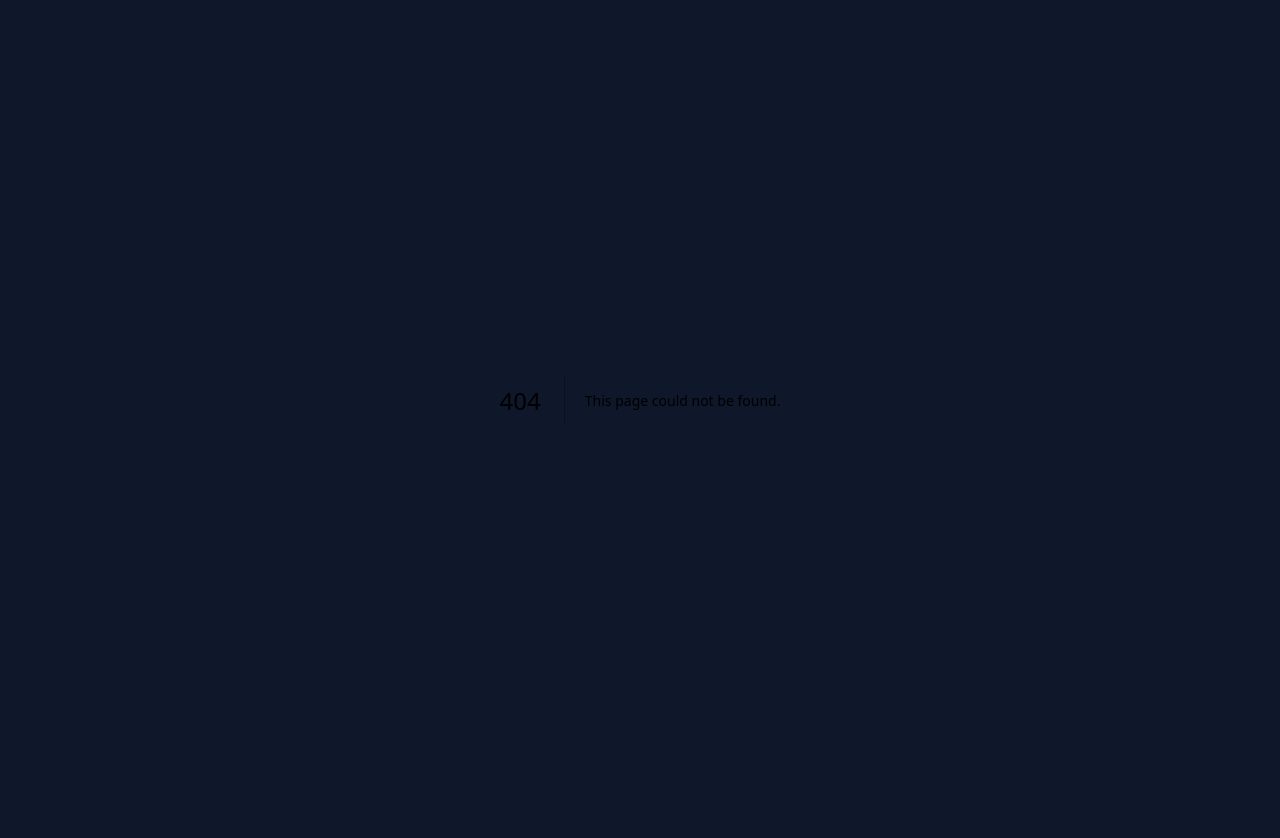
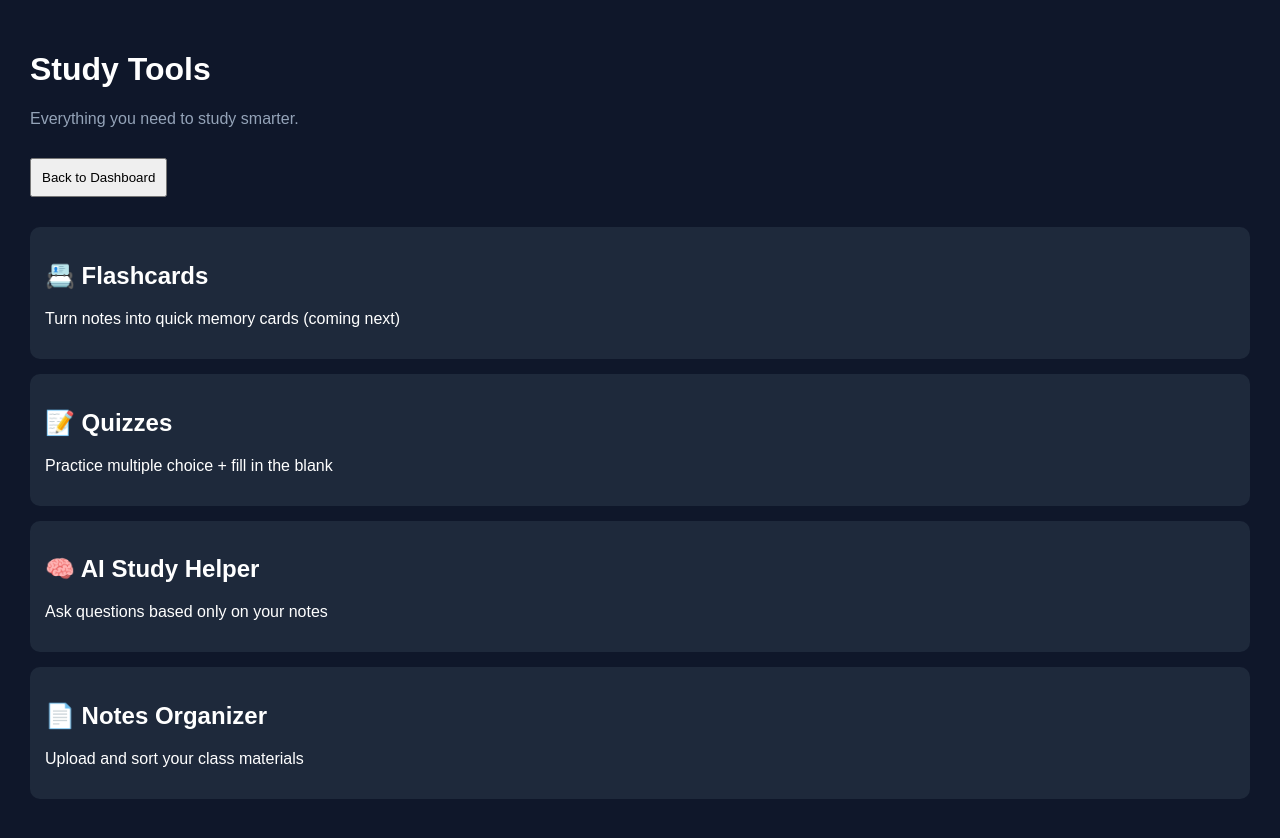
Before and after one commit to gorlayci/Ember, a Next.js app: page /tools in a window 1280 px wide. Before the commit this address had no page. Shown: the top 838 px of the page. Before the commit the page ends 800 px from the top, so only its background shows below. Built offline with nearby package versions, Linux system fonts and the light colour scheme.

Commit message:
Create page.tsx

```diff
--- /dev/null
+++ b/app/tools/page.tsx
@@ -0,0 +1,54 @@
+"use client";
+
+import { useRouter } from "next/navigation";
+
+export default function ToolsPage() {
+  const router = useRouter();
+
+  return (
+    <div style={{
+      minHeight: "100vh",
+      backgroundColor: "#0f172a",
+      color: "white",
+      padding: "30px",
+      fontFamily: "Arial"
+    }}>
+      <h1>Study Tools</h1>
+
+      <p style={{ color: "#94a3b8" }}>
+        Everything you need to study smarter.
+      </p>
+
+      <div style={{ marginTop: "30px" }}>
+        <button onClick={() => router.push("/dashboard")}
+          style={{ marginRight: "10px", padding: "10px" }}>
+          Back to Dashboard
+        </button>
+      </div>
+
+      <div style={{ marginTop: "30px", display: "grid", gap: "15px" }}>
+
+        <div style={{ background: "#1e293b", padding: "15px", borderRadius: "10px" }}>
+          <h2>📇 Flashcards</h2>
+          <p>Turn notes into quick memory cards (coming next)</p>
+        </div>
+
+        <div style={{ background: "#1e293b", padding: "15px", borderRadius: "10px" }}>
+          <h2>📝 Quizzes</h2>
+          <p>Practice multiple choice + fill in the blank</p>
+        </div>
+
+        <div style={{ background: "#1e293b", padding: "15px", borderRadius: "10px" }}>
+          <h2>🧠 AI Study Helper</h2>
+          <p>Ask questions based only on your notes</p>
+        </div>
+
+        <div style={{ background: "#1e293b", padding: "15px", borderRadius: "10px" }}>
+          <h2>📄 Notes Organizer</h2>
+          <p>Upload and sort your class materials</p>
+        </div>
+
+      </div>
+    </div>
+  );
+}
```
